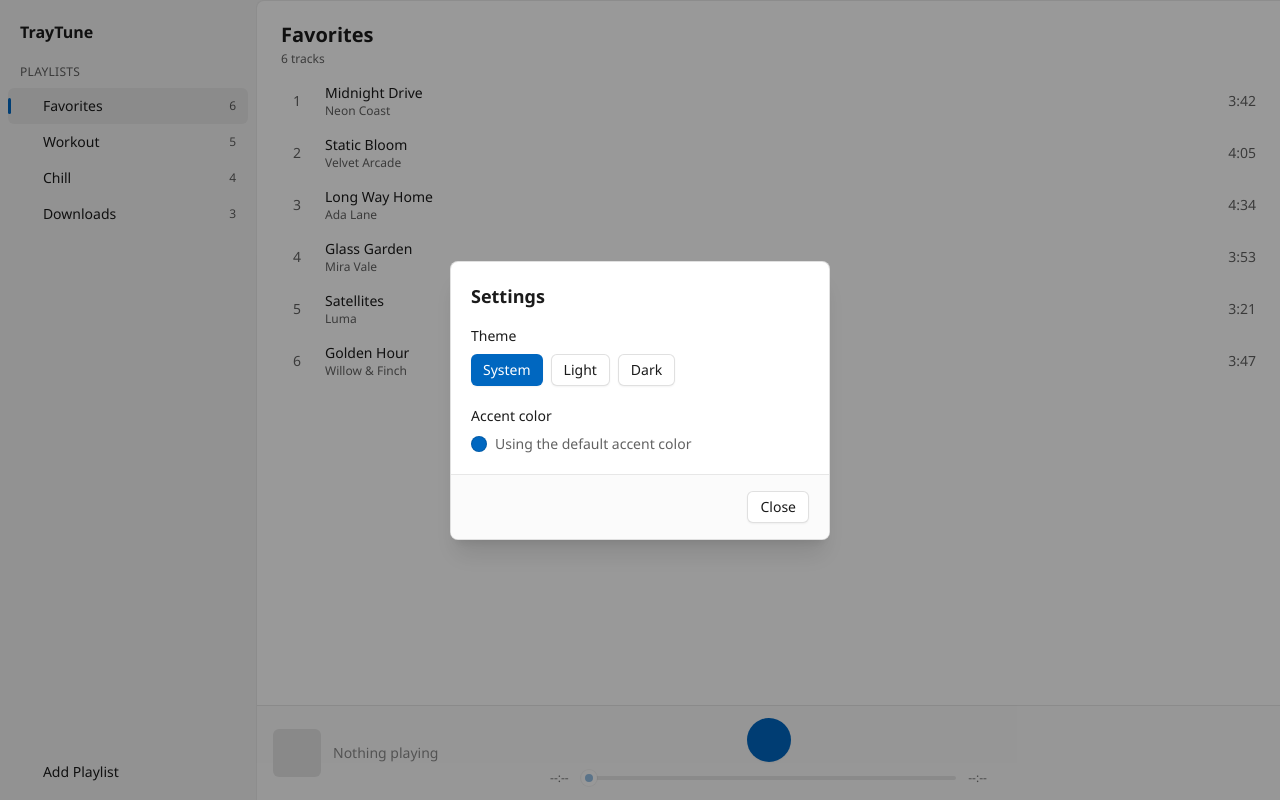
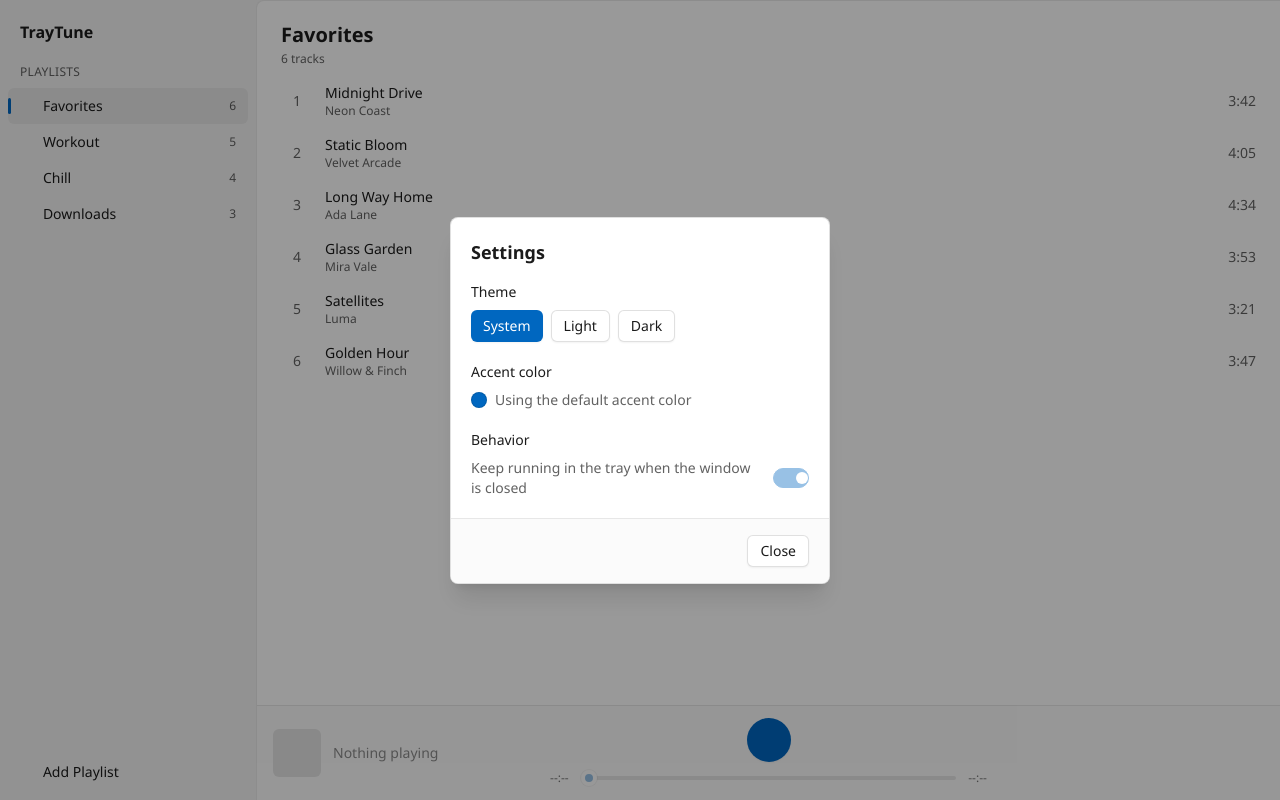
Before and after one commit to Muzammil-Noor/TrayTune, a React (Vite) app: page / in a window 1280 px wide. Both pictures are taken after a click on the button "Settings". Built offline with nearby package versions, Linux system fonts and the light colour scheme.

Commit message:
Customizable Tray Behavior

```diff
--- a/src/main/index.ts
+++ b/src/main/index.ts
@@ -1,5 +1,9 @@
 import { app, BrowserWindow } from "electron";
+import { registerSettingsIpc } from "./ipc/settings";
 import { registerSystemIpc } from "./ipc/system";
+import { markQuitting } from "./lifecycle";
+import { loadSettings } from "./services/settings";
+import { createTray, destroyTray } from "./tray/tray";
 import { createMainWindow } from "./windows/main-window";
 
 // A tray app must never run twice; a second launch focuses the existing window.
@@ -20,11 +24,22 @@ if (!gotSingleInstanceLock) {
 
   app.whenReady().then(() => {
     app.setAppUserModelId("com.traytune.app");
+    loadSettings();
     registerSystemIpc();
-    createMainWindow();
+    registerSettingsIpc();
+    const window = createMainWindow();
+    createTray(window);
   });
 
-  // Phase 2 will keep the app alive in the tray instead.
+  app.on("before-quit", () => {
+    markQuitting();
+  });
+
+  app.on("will-quit", () => {
+    destroyTray();
+  });
+
+  // Fires only when the window really closes (closeToTray off or app quit).
   app.on("window-all-closed", () => {
     console.log("[main] window-all-closed — quitting");
     app.quit();
--- /dev/null
+++ b/src/main/ipc/settings.ts
@@ -0,0 +1,22 @@
+import { ipcMain } from "electron";
+import type { AppSettings } from "../../shared/types";
+import { getSettings, updateSettings } from "../services/settings";
+
+/** Accepts only known keys with correct types — IPC input is untrusted. */
+function sanitize(patch: unknown): Partial<AppSettings> {
+  const result: Partial<AppSettings> = {};
+  if (typeof patch === "object" && patch !== null) {
+    const record = patch as Record<string, unknown>;
+    if (typeof record.closeToTray === "boolean") {
+      result.closeToTray = record.closeToTray;
+    }
+  }
+  return result;
+}
+
+export function registerSettingsIpc(): void {
+  ipcMain.handle("settings:get", () => getSettings());
+  ipcMain.handle("settings:update", (_event, patch: unknown) =>
+    updateSettings(sanitize(patch)),
+  );
+}
--- /dev/null
+++ b/src/main/services/settings.ts
@@ -0,0 +1,52 @@
+import { app } from "electron";
+import { mkdirSync, readFileSync, renameSync, writeFileSync } from "fs";
+import { dirname, join } from "path";
+import type { AppSettings } from "../../shared/types";
+
+const DEFAULT_SETTINGS: AppSettings = {
+  closeToTray: true,
+};
+
+let settings: AppSettings = { ...DEFAULT_SETTINGS };
+
+function settingsFile(): string {
+  return join(app.getPath("userData"), "settings.json");
+}
+
+/** Reads settings from disk, keeping defaults for anything missing or invalid.
+ * A corrupted file must never crash startup (PRD §64). */
+export function loadSettings(): void {
+  settings = { ...DEFAULT_SETTINGS };
+  try {
+    const parsed: unknown = JSON.parse(readFileSync(settingsFile(), "utf8"));
+    if (typeof parsed === "object" && parsed !== null) {
+      const record = parsed as Record<string, unknown>;
+      if (typeof record.closeToTray === "boolean") {
+        settings.closeToTray = record.closeToTray;
+      }
+    }
+  } catch (error) {
+    if ((error as NodeJS.ErrnoException).code !== "ENOENT") {
+      console.error("[main] failed to load settings, using defaults:", error);
+    }
+  }
+}
+
+export function getSettings(): AppSettings {
+  return settings;
+}
+
+export function updateSettings(patch: Partial<AppSettings>): AppSettings {
+  settings = { ...settings, ...patch };
+  try {
+    const file = settingsFile();
+    mkdirSync(dirname(file), { recursive: true });
+    // Write-then-rename so a crash mid-write cannot corrupt the file.
+    const tmp = `${file}.tmp`;
+    writeFileSync(tmp, JSON.stringify(settings, null, 2), "utf8");
+    renameSync(tmp, file);
+  } catch (error) {
+    console.error("[main] failed to persist settings:", error);
+  }
+  return settings;
+}
--- a/src/preload/index.d.ts
+++ b/src/preload/index.d.ts
@@ -1,3 +1,5 @@
+import type { AppSettings, PlayerCommand } from "../shared/types";
+
 export interface TrayTuneApi {
   readonly platform: string;
   readonly system: {
@@ -6,6 +8,15 @@ export interface TrayTuneApi {
     /** Subscribes to live accent changes; returns an unsubscribe function. */
     onAccentColorChanged(callback: (color: string) => void): () => void;
   };
+  readonly settings: {
+    get(): Promise<AppSettings>;
+    update(patch: Partial<AppSettings>): Promise<AppSettings>;
+  };
+  readonly player: {
+    /** Playback commands from the main process (tray menu, media keys later).
+     * Returns an unsubscribe function. */
+    onCommand(callback: (command: PlayerCommand) => void): () => void;
+  };
 }
 
 declare global {
--- a/src/renderer/App.tsx
+++ b/src/renderer/App.tsx
@@ -1,9 +1,10 @@
-import { useState } from "react";
+import { useEffect, useRef, useState } from "react";
 import { Sidebar } from "./components/layout/Sidebar";
 import { TrackList } from "./components/library/TrackList";
 import { Player } from "./components/player/Player";
 import { SettingsDialog } from "./components/settings/SettingsDialog";
 import { useAccent } from "./hooks/use-accent";
+import { useAppSettings } from "./hooks/use-app-settings";
 import { useMockPlayer } from "./hooks/use-mock-player";
 import { useTheme } from "./hooks/use-theme";
 
@@ -11,7 +12,24 @@ export default function App() {
   const player = useMockPlayer();
   const theme = useTheme();
   const accent = useAccent();
+  const appSettings = useAppSettings();
   const [settingsOpen, setSettingsOpen] = useState(false);
+
+  // Tray menu (and later media keys) drive the player through main-process
+  // commands. The ref keeps the subscription stable across renders.
+  const playerRef = useRef(player);
+  useEffect(() => {
+    playerRef.current = player;
+  }, [player]);
+  useEffect(() => {
+    const unsubscribe = window.traytune?.player.onCommand((command) => {
+      const current = playerRef.current;
+      if (command === "play-pause") current.togglePlay();
+      else if (command === "previous") current.previous();
+      else if (command === "next") current.next();
+    });
+    return unsubscribe;
+  }, []);
 
   return (
     <div className="flex h-full">
@@ -60,6 +78,8 @@ export default function App() {
         open={settingsOpen}
         themePreference={theme.preference}
         usingWindowsAccent={accent !== null}
+        closeToTray={appSettings.settings?.closeToTray ?? null}
+        onCloseToTrayChange={(value) => appSettings.update({ closeToTray: value })}
         onThemeChange={theme.setPreference}
         onClose={() => setSettingsOpen(false)}
       />
--- a/src/renderer/components/settings/SettingsDialog.tsx
+++ b/src/renderer/components/settings/SettingsDialog.tsx
@@ -1,12 +1,16 @@
 import type { ThemePreference } from "@/hooks/use-theme";
 import { Button } from "@/components/ui/Button";
 import { Dialog } from "@/components/ui/Dialog";
+import { ToggleSwitch } from "@/components/ui/ToggleSwitch";
 
 interface SettingsDialogProps {
   open: boolean;
   themePreference: ThemePreference;
   /** True when the accent comes from Windows, false on the fallback accent. */
   usingWindowsAccent: boolean;
+  /** null while settings are loading/unavailable. */
+  closeToTray: boolean | null;
+  onCloseToTrayChange: (value: boolean) => void;
   onThemeChange: (preference: ThemePreference) => void;
   onClose: () => void;
 }
@@ -23,6 +27,8 @@ export function SettingsDialog({
   open,
   themePreference,
   usingWindowsAccent,
+  closeToTray,
+  onCloseToTrayChange,
   onThemeChange,
   onClose,
 }: SettingsDialogProps) {
@@ -62,6 +68,21 @@ export function SettingsDialog({
               : "Using the default accent color"}
           </div>
         </section>
+
+        <section>
+          <h3 className="pb-2 text-sm font-medium">Behavior</h3>
+          <div className="flex items-center justify-between gap-4">
+            <span className="text-sm text-secondary">
+              Keep running in the tray when the window is closed
+            </span>
+            <ToggleSwitch
+              checked={closeToTray ?? true}
+              disabled={closeToTray === null}
+              aria-label="Keep running in the tray when the window is closed"
+              onChange={onCloseToTrayChange}
+            />
+          </div>
+        </section>
       </div>
     </Dialog>
   );
```
